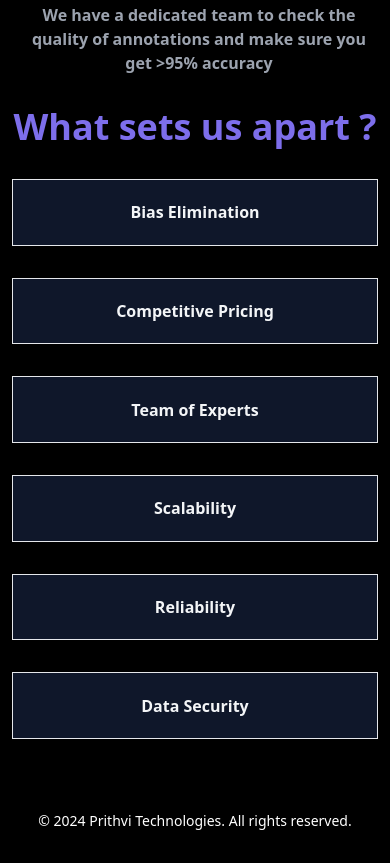
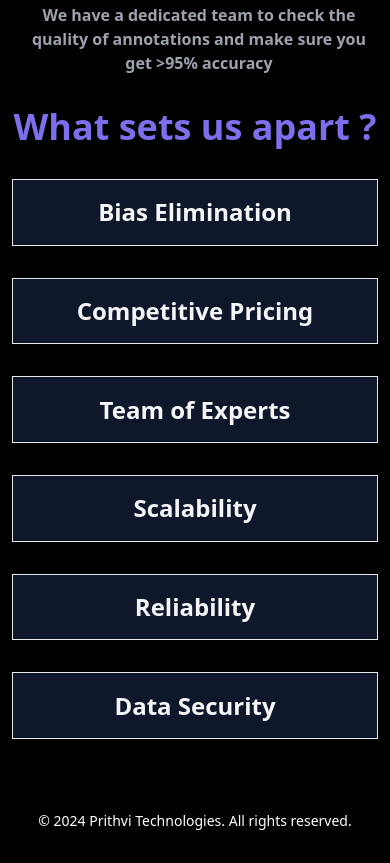
Before and after one commit to sysadmin-prithvi/PrithviTechnologies-Website, an Astro site: page /PrithviTechnologies-Website/services in a window 390 px wide. Shown: the part 1790-2653 px from the top of the page. Built offline with nearby package versions, Linux system fonts and the light colour scheme; Astro itself is replaced by a stand-in of ours.

Commit message:
changes services page

```diff
--- a/src/components/sections/misc/ContactSection.astro
+++ b/src/components/sections/misc/ContactSection.astro
@@ -19,9 +19,9 @@ const formSubTitle: string = "We'll get back to you in 1-2 business days.";
 <!-- Contact Us -->
 <section class="mx-auto max-w-[85rem] px-4 py-10 sm:px-6 lg:px-8 lg:py-14">
   <div class="mx-auto max-w-2xl lg:max-w-5xl">
-    <div class="text-center">
+    <div class="text-center mt-[5rem]">
       <h1
-        class="text-balance text-2xl font-bold tracking-tight text-neutral-800 dark:text-neutral-200 md:text-4xl md:leading-tight"
+        class="text-balance text-2xl font-bold tracking-tight text-blue-500 dark:text-neutral-200 md:text-4xl md:leading-tight"
       >
         {title}
       </h1>
--- a/src/components/ui/links/NavLink.astro
+++ b/src/components/ui/links/NavLink.astro
@@ -45,7 +45,7 @@ If URL is '/' (home page), assign ID as 'home'
         "hover:text-neutral-500",
         "dark:hover:text-neutral-500"
       );
-      nav.classList.add("text-orange-400", "dark:text-orange-300");
+      nav.classList.add("text-blue-700", "dark:text-blue-400");
       nav.setAttribute("aria-current", "page");
     }
   });
--- a/src/pages/services.astro
+++ b/src/pages/services.astro
@@ -225,25 +225,25 @@ Edit
       <h1 class="text-violet text-4xl font-bold text-center mt-[2rem]">What sets us apart ?</h1>
     </div>
 
-    <div class="h-[35rem] grid grid-cols-1 sm:grid-cols-2  lg:grid-cols-3 lg:grid-rows-2  gap-8 lg:py-[2rem] lg:px-[20rem] mt-[2rem]">
+    <div class="h-[35rem] grid grid-cols-1 sm:grid-cols-2  lg:grid-cols-3 lg:grid-rows-2  gap-8 lg:py-[2rem] lg:px-[20rem]  mt-[2rem]">
 
           <div  class="border bg-indigoBlue text-bl flex justify-center items-center grid-set">
-              <h1 class=" lg:text-3xl  font-bold">Bias Elimination</h1>
+              <h1 class=" lg:text-3xl text-2xl font-bold">Bias Elimination</h1>
           </div>
           <div class="border bg-indigoBlue text-bl font-bold flex justify-center items-center grid-set ">
-            <h1 class=" lg:text-3xl">Competitive Pricing</h1>
+            <h1 class=" lg:text-3xl text-2xl">Competitive Pricing</h1>
           </div>
           <div class="border bg-indigoBlue text-bl font-bold flex justify-center items-center grid-set">
-            <h1 class="lg:text-3xl">Team of Experts</h1>
+            <h1 class="lg:text-3xl text-2xl">Team of Experts</h1>
           </div>
           <div class="border bg-indigoBlue text-bl font-bold flex justify-center items-center grid-set">
-            <h1 class="lg:text-3xl">Scalability</h1>
+            <h1 class="lg:text-3xl text-2xl">Scalability</h1>
           </div>
           <div class="border bg-indigoBlue text-bl font-bold flex justify-center items-center grid-set">
-            <h1 class=" lg:text-3xl">Reliability</h1>
+            <h1 class=" lg:text-3xl text-2xl">Reliability</h1>
           </div>
           <div class="border bg-indigoBlue text-bl font-bold flex justify-center items-center grid-set">
-            <h1 class="lg:text-3xl">Data Security</h1>
+            <h1 class="lg:text-3xl text-2xl">Data Security</h1>
           </div>
       </div>
 
@@ -314,7 +314,7 @@ Edit
     }
 
     .grid-set{
-    background: linear-gradient(#0f172a, #0f172a 50%, #fd0 0,#fd0);
+    background: linear-gradient(#0f172a, #0f172a 50%, rgb(84, 57, 182) 0,rgb(103, 133, 173));
     background-size: 100% 200%;
     cursor: pointer;
 
@@ -326,6 +326,7 @@ Edit
 .grid-set:hover {
     background-position: 0 100%;
     color:rgb(12, 12, 12)
+
 }
 .text-bl{
   color: #f3f5f7;
@@ -333,7 +334,7 @@ Edit
 
 .text-bl:hover {
     /* background-position: 0 100%; */
-    color:rgb(12, 12, 12)
+    color:#030014;
 }
 @media (max-width: 1024px) { /* Hide for screens smaller than 1024px */
     .container {
```
